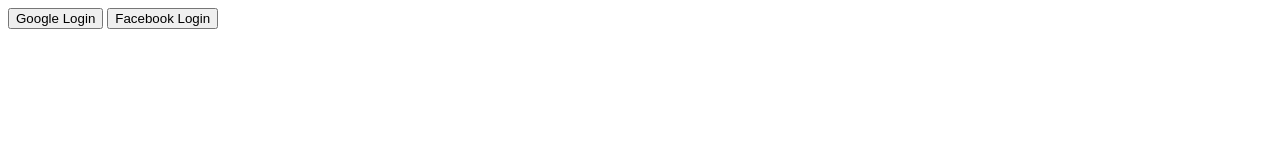
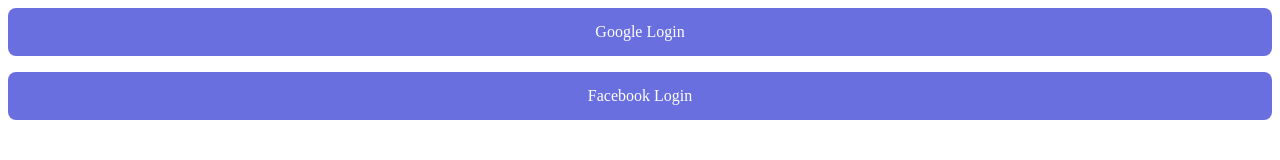
Before and after one commit to HemangNakarani/Google-FaceBook-Login, a website: page index.html in a window 1280 px wide. Drawn offline with Linux system fonts and the light colour scheme.

Commit message:
buttons align

```diff
--- a/index.html
+++ b/index.html
@@ -7,8 +7,41 @@
     <title>Document</title>
   </head>
   <body>
-    <button id="g-login">Google Login</button>
-    <button id="fb-login">Facebook Login</button>
+    <style>
+      .container {
+        width: 100%;
+        display: flex;
+        flex-direction: column;
+        justify-content: center;
+        align-items: center;
+      }
+      #g-login,
+      #fb-login {
+        width: 100%;
+        height: 48px;
+        border-radius: 8px;
+        background-color: #696fdf;
+        display: flex;
+        align-items: center;
+        justify-content: center;
+        cursor: pointer;
+        color: white;
+      }
+
+      #g-login:hover,
+      #fb-login:hover {
+        background-color: rgb(95, 50, 255);
+      }
+
+      #fb-login {
+        margin-top: 16px;
+      }
+    </style>
+
+    <div class="container">
+      <div id="g-login">Google Login</div>
+      <div id="fb-login">Facebook Login</div>
+    </div>
 
     <script>
       function catchRespGoogle(credential, user) {
```
